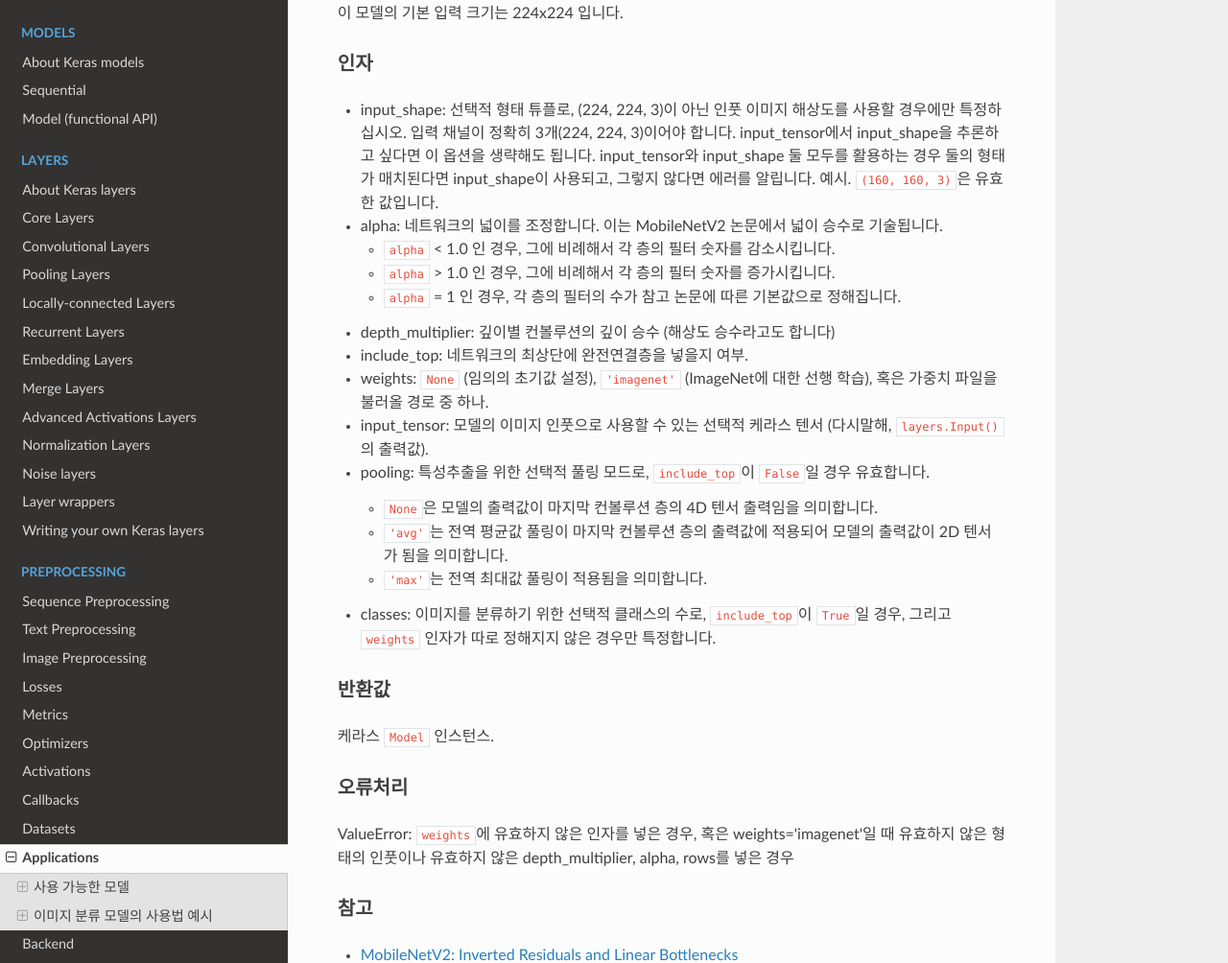
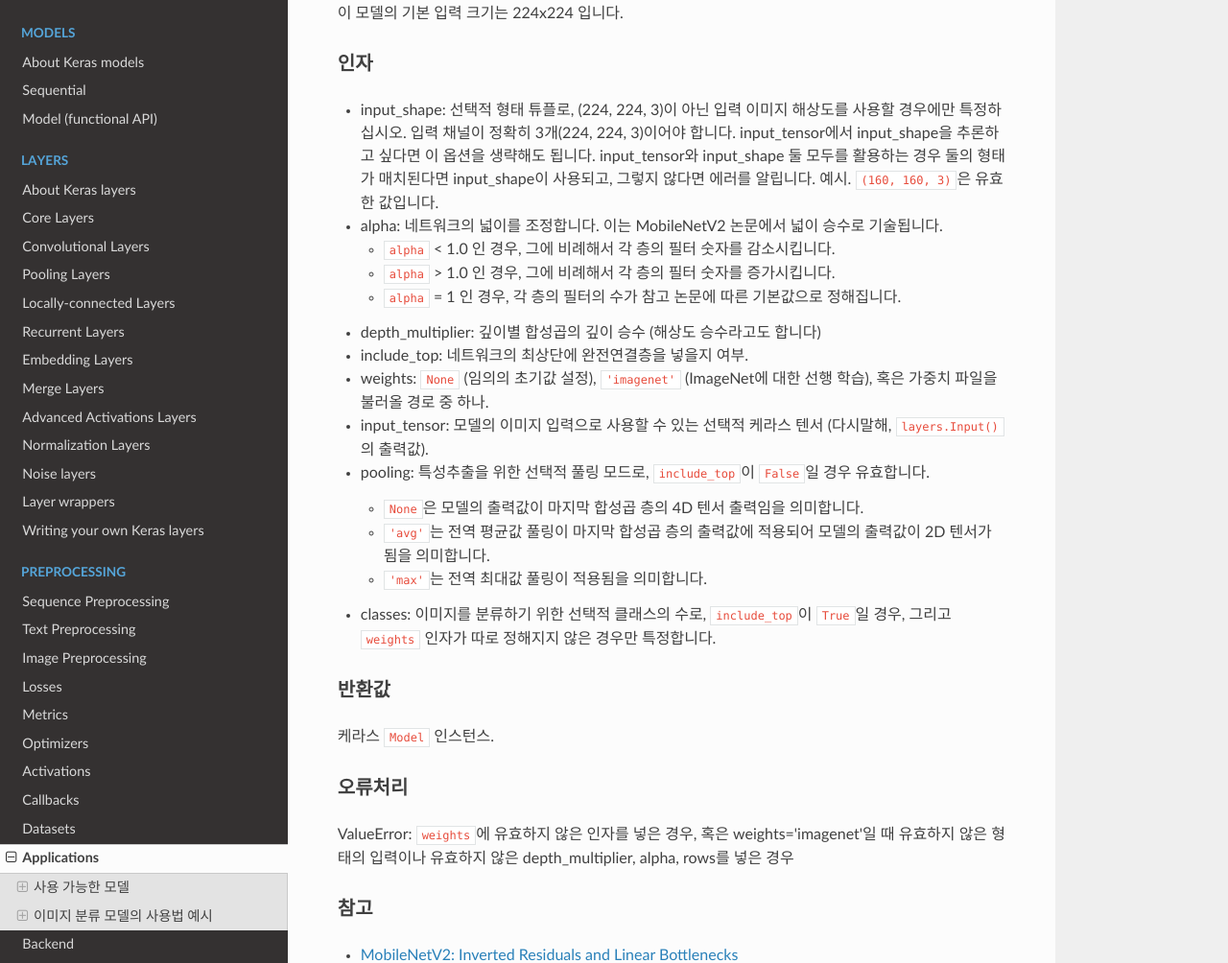
Before and after one commit to keras-team/keras-docs-ko, an MkDocs documentation site: the page built from sources/applications.md, in a window 1280 px wide and 1400 px high, scrolled down 14377 px. Shown: the part 153-1157 px from the top of the window at 96% size. Built offline with MkDocs 1.6.1, drawn with Linux system fonts in a browser that asks for light colours; nearby versions of some CDN libraries; some of the changed text lies outside the part shown.

Commit message:
Update applications.md
컨볼루션->합성곱
인풋->입력

```diff
--- a/sources/applications.md
+++ b/sources/applications.md
@@ -117,7 +117,7 @@
 model = Model(inputs=base_model.input, outputs=predictions)
 
 # 첫째로: (난수로 초기값이 설정된) 가장 상위 층들만 학습시킵니다
-# 다시 말해서 모든 InceptionV3 컨볼루션 층을 고정합니다
+# 다시 말해서 모든 InceptionV3 합성곱 층을 고정합니다
 for layer in base_model.layers:
     layer.trainable = False
 
@@ -128,7 +128,7 @@
 model.fit_generator(...)
 
 # 이 시점에서 상위 층들은 충분히 학습이 되었기에,
-# inception V3의 컨볼루션 층에 대한 파인튜닝을 시작합니다
+# inception V3의 합성곱 층에 대한 파인튜닝을 시작합니다
 # 가장 밑 N개의 층을 고정하고 나머지 상위 층을 학습시킵니다
 
 # 층의 이름과 층의 인덱스를 시각화하여
@@ -230,10 +230,10 @@
 - pooling: 특성추출을 위한 선택적 풀링 모드로,
     `include_top`이 `False`일 경우 유효합니다.
     - `None`은 모델의 출력값이
-        마지막 컨볼루션 층의
+        마지막 합성곱 층의
         4D 텐서 출력임을 의미합니다.
     - `'avg'`는 전역 평균값 풀링이
-        마지막 컨볼루션 층의
+        마지막 합성곱 층의
         출력에 적용되어
         모델의 출력값은 2D 텐서임을 의미합니다.
     - `'max'`는 전역 최대값 풀링이
@@ -285,10 +285,10 @@
 - pooling: 특성추출을 위한 선택적 풀링 모드로,
     `include_top`이 `False`일 경우 유효합니다.
     - `None`은 모델의 출력값이
-        마지막 컨볼루션 층의
+        마지막 합성곱 층의
         4D 텐서 출력임을 의미합니다.
     - `'avg'`는 전역 평균값 풀링이
-        마지막 컨볼루션 층의
+        마지막 합성곱 층의
         출력값에 적용되어
         모델의 출력값이 2D 텐서가 됨을 의미합니다.
     - `'max'`는 전역 최대값 풀링이
@@ -329,7 +329,7 @@
 
 - include_top: 네트워크의 최상단에 3개의 완전연결층을 넣을지 여부.
 - weights: `None` (임의의 초기값 설정) 혹은 `'imagenet'` (ImageNet에 대한 선행 학습) 중 하나.
-- input_tensor: 모델의 이미지 인풋으로 사용할 수 있는 선택적 케라스 텐서 (다시말해, `layers.Input()`의 출력값).
+- input_tensor: 모델의 이미지 입력으로 사용할 수 있는 선택적 케라스 텐서 (다시말해, `layers.Input()`의 출력값).
 - input_shape: 선택적 형태 튜플로,
     `include_top`이 `False`일 경우만 특정하십시오.
     (그렇지 않다면 입력 형태가 `(224, 224, 3)`이고 `'channels_last'` 데이터 포맷을 취하거나
@@ -340,10 +340,10 @@
 - pooling: 특성추출을 위한 선택적 풀링 모드로,
     `include_top`이 `False`일 경우 유효합니다.
     - `None`은 모델의 출력값이
-        마지막 컨볼루션 층의
+        마지막 합성곱 층의
         4D 텐서 출력임을 의미합니다.
     - `'avg'`는 전역 평균값 풀링이
-        마지막 컨볼루션 층의
+        마지막 합성곱 층의
         출력값에 적용되어
         모델의 출력값이 2D 텐서가 됨을 의미합니다.
     - `'max'`는 전역 최대값 풀링이
@@ -393,7 +393,7 @@
 
 - include_top: 네트워크의 최상단에 완전연결층을 넣을지 여부.
 - weights: `None` (임의의 초기값 설정) 혹은 `'imagenet'` (ImageNet에 대한 선행 학습) 중 하나.
-- input_tensor: 모델의 이미지 인풋으로 사용할 수 있는 선택적 케라스 텐서 (다시말해, `layers.Input()`의 출력값).
+- input_tensor: 모델의 이미지 입력으로 사용할 수 있는 선택적 케라스 텐서 (다시말해, `layers.Input()`의 출력값).
 - input_shape: 선택적 형태 튜플로,
     `include_top`이 `False`일 경우만 특정하십시오.
     (그렇지 않다면 입력 형태가 `(224, 224, 3)`이고 `'channels_last'` 데이터 포맷을 취하거나
@@ -404,10 +404,10 @@
 - pooling: 특성추출을 위한 선택적 풀링 모드로,
     `include_top`이 `False`일 경우 유효합니다.
     - `None`은 모델의 출력값이
-        마지막 컨볼루션 층의
+        마지막 합성곱 층의
         4D 텐서 출력임을 의미합니다.
     - `'avg'`는 전역 평균값 풀링이
-        마지막 컨볼루션 층의
+        마지막 합성곱 층의
         출력값에 적용되어
         모델의 출력값이 2D 텐서가 됨을 의미합니다.
     - `'max'`는 전역 최대값 풀링이
@@ -454,7 +454,7 @@
 
 - include_top: 네트워크의 최상단에 완전연결층을 넣을지 여부.
 - weights: `None` (임의의 초기값 설정) 혹은 `'imagenet'` (ImageNet에 대한 선행 학습) 중 하나.
-- input_tensor: 모델의 이미지 인풋으로 사용할 수 있는 선택적 케라스 텐서 (다시말해, `layers.Input()`의 출력값).
+- input_tensor: 모델의 이미지 입력으로 사용할 수 있는 선택적 케라스 텐서 (다시말해, `layers.Input()`의 출력값).
 - input_shape: 선택적 형태 튜플로,
     `include_top`이 `False`일 경우만 특정하십시오.
     (그렇지 않다면 입력 형태가 `(299, 299, 3)`이고 `'channels_last'` 데이터 포맷을 취하거나
@@ -465,10 +465,10 @@
 - pooling: 특성추출을 위한 선택적 풀링 모드로,
     `include_top`이 `False`일 경우 유효합니다.
     - `None`은 모델의 출력값이
-        마지막 컨볼루션 층의
+        마지막 합성곱 층의
         4D 텐서 출력임을 의미합니다.
     - `'avg'`는 전역 평균값 풀링이
-        마지막 컨볼루션 층의
+        마지막 합성곱 층의
         출력값에 적용되어
         모델의 출력값이 2D 텐서가 됨을 의미합니다.
     - `'max'`는 전역 최대값 풀링이
@@ -509,7 +509,7 @@
 
 - include_top: 네트워크의 최상단에 완전연결층을 넣을지 여부.
 - weights: `None` (임의의 초기값 설정) 혹은 `'imagenet'` (ImageNet에 대한 선행 학습) 중 하나.
-- input_tensor: 모델의 이미지 인풋으로 사용할 수 있는 선택적 케라스 텐서 (다시말해, `layers.Input()`의 출력값).
+- input_tensor: 모델의 이미지 입력으로 사용할 수 있는 선택적 케라스 텐서 (다시말해, `layers.Input()`의 출력값).
 - input_shape: 선택적 형태 튜플로,
     `include_top`이 `False`일 경우만 특정하십시오.
     (그렇지 않다면 입력 형태가 `(299, 299, 3)`이고 `'channels_last'` 데이터 포맷을 취하거나
@@ -520,10 +520,10 @@
 - pooling: 특성추출을 위한 선택적 풀링 모드로,
     `include_top`이 `False`일 경우 유효합니다.
     - `None`은 모델의 출력값이
-        마지막 컨볼루션 층의
+        마지막 합성곱 층의
         4D 텐서 출력임을 의미합니다.
     - `'avg'`는 전역 평균값 풀링이
-        마지막 컨볼루션 층의
+        마지막 합성곱 층의
         출력값에 적용되어
         모델의 출력값이 2D 텐서가 됨을 의미합니다.
     - `'max'`는 전역 최대값 풀링이
@@ -575,23 +575,23 @@
         필터 숫자를 증가시킵니다.
     - `alpha` = 1 인 경우, 각 층의 필터의 수가
         참고 논문에 따른 기본값으로 정해집니다.
-- depth_multiplier: 깊이별 컨볼루션의 깊이 승수
+- depth_multiplier: 깊이별 합성곱의 깊이 승수
     (해상도 승수라고도 합니다)
 - dropout: 드롭아웃 속도
 - include_top: 네트워크의 최상단에
     완전연결층을 넣을지 여부.
 - weights: `None` (임의의 초기값 설정) 혹은
     `'imagenet'` (ImageNet에 대한 선행 학습)
-- input_tensor: 모델의 이미지 인풋으로 사용할 수 있는
+- input_tensor: 모델의 이미지 입력으로 사용할 수 있는
     선택적 케라스 텐서
     (다시말해, `layers.Input()`의 출력값).
 - pooling: 특성추출을 위한 선택적 풀링 모드로,
     `include_top`이 `False`일 경우 유효합니다.
     - `None`은 모델의 출력값이
-        마지막 컨볼루션 층의
+        마지막 합성곱 층의
         4D 텐서 출력임을 의미합니다.
     - `'avg'`는 전역 평균값 풀링이
-        마지막 컨볼루션 층의
+        마지막 합성곱 층의
         출력값에 적용되어
         모델의 출력값이
         2D 텐서가 됨을 의미합니다.
@@ -638,7 +638,7 @@
 - weights: `None` (임의의 초기값 설정),
     `'imagenet'` (ImageNet에 대한 선행 학습), 혹은
     가중치 파일을 불러올 경로 중 하나.
-- input_tensor: 모델의 이미지 인풋으로 사용할 수 있는 선택적 케라스 텐서
+- input_tensor: 모델의 이미지 입력으로 사용할 수 있는 선택적 케라스 텐서
     (다시말해, `layers.Input()`의 출력값).
 - input_shape: 선택적 형태 튜플로,
     `include_top`이 `False`일 경우만 특정하십시오.
@@ -650,10 +650,10 @@
 - pooling: 특성추출을 위한 선택적 풀링 모드로,
     `include_top`이 `False`일 경우 유효합니다.
     - `None`은 모델의 출력값이
-        마지막 컨볼루션 층의
+        마지막 합성곱 층의
         4D 텐서 출력임을 의미합니다.
     - `'avg'`는 전역 평균값 풀링이
-        마지막 컨볼루션 층의
+        마지막 합성곱 층의
         출력값에 적용되어
         모델의 출력값이 2D 텐서가 됨을 의미합니다.
     - `'max'`는 전역 최대값 풀링이
@@ -696,8 +696,8 @@
     (그렇지 않다면 NASNetMobile의 경우 입력 형태가 `(224, 224, 3)`이고
     `'channels_last'` 데이터 포맷을 취하거나 혹은 태가 `(3, 224, 224)`이고
     `'channels_first'` 데이터 포맷을 취해야 하며, NASNetLarge의 경우
-    인풋이 `(331, 331, 3)`에 `'channels_last'` 데이터 포맷,
-    혹은 인풋이 `(3, 331, 331)`에 `'channels_first'` 데이터 포맷이어야 합니다).
+    입력이 `(331, 331, 3)`에 `'channels_last'` 데이터 포맷,
+    혹은 입력이 `(3, 331, 331)`에 `'channels_first'` 데이터 포맷이어야 합니다).
     입력 채널이 정확히 3개여야 하며
     넓이와 높이가 32 미만이어서는 안됩니다.
     예시. `(200, 200, 3)`은 유효한 값입니다.
@@ -705,16 +705,16 @@
     완전연결층을 넣을지 여부.
 - weights: `None` (임의의 초기값 설정) 혹은
     `'imagenet'` (ImageNet에 대한 선행 학습)
-- input_tensor: 모델의 이미지 인풋으로 사용할 수 있는
+- input_tensor: 모델의 이미지 입력으로 사용할 수 있는
     선택적 케라스 텐서
     (다시말해, `layers.Input()`의 출력값).
 - pooling: 특성추출을 위한 선택적 풀링 모드로,
     `include_top`이 `False`일 경우 유효합니다.
     - `None`은 모델의 출력값이
-        마지막 컨볼루션 층의
+        마지막 합성곱 층의
         4D 텐서 출력임을 의미합니다.
     - `'avg'`는 전역 평균값 풀링이
-        마지막 컨볼루션 층의
+        마지막 합성곱 층의
         출력값에 적용되어
         모델의 출력값이
         2D 텐서가 됨을 의미합니다.
@@ -754,7 +754,7 @@
 ### 인자
 
 - input_shape: 선택적 형태 튜플로,
-    (224, 224, 3)이 아닌 인풋 이미지 해상도를 사용할 경우에만
+    (224, 224, 3)이 아닌 입력 이미지 해상도를 사용할 경우에만
     특정하십시오.
     입력 채널이 정확히 3개(224, 224, 3)이어야 합니다.
     input_tensor에서 input_shape을 추론하고 싶다면
@@ -771,23 +771,23 @@
         필터 숫자를 증가시킵니다.
     - `alpha` = 1 인 경우, 각 층의 필터의 수가
         참고 논문에 따른 기본값으로 정해집니다.
-- depth_multiplier: 깊이별 컨볼루션의 깊이 승수
+- depth_multiplier: 깊이별 합성곱의 깊이 승수
     (해상도 승수라고도 합니다)
 - include_top: 네트워크의 최상단에
     완전연결층을 넣을지 여부.
 - weights: `None` (임의의 초기값 설정),
     `'imagenet'` (ImageNet에 대한 선행 학습), 혹은
     가중치 파일을 불러올 경로 중 하나.
-- input_tensor: 모델의 이미지 인풋으로 사용할 수 있는
+- input_tensor: 모델의 이미지 입력으로 사용할 수 있는
     선택적 케라스 텐서
     (다시말해, `layers.Input()`의 출력값).
 - pooling: 특성추출을 위한 선택적 풀링 모드로,
     `include_top`이 `False`일 경우 유효합니다.
     - `None`은 모델의 출력값이
-        마지막 컨볼루션 층의
+        마지막 합성곱 층의
         4D 텐서 출력임을 의미합니다.
     - `'avg'`는 전역 평균값 풀링이
-        마지막 컨볼루션 층의
+        마지막 합성곱 층의
         출력값에 적용되어
         모델의 출력값이
         2D 텐서가 됨을 의미합니다.
@@ -804,7 +804,7 @@
 ### 오류처리
 
 ValueError: `weights`에 유효하지 않은 인자를 넣은 경우,
-    혹은 weights='imagenet'일 때 유효하지 않은 형태의 인풋이나 유효하지 않은 depth_multiplier, alpha, rows를 넣은 경우
+    혹은 weights='imagenet'일 때 유효하지 않은 형태의 입력이나 유효하지 않은 depth_multiplier, alpha, rows를 넣은 경우
 
 ### 참고
 
```
